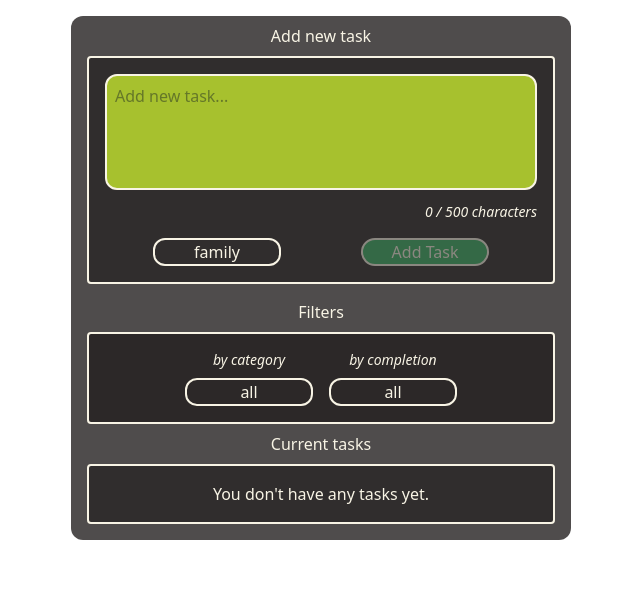
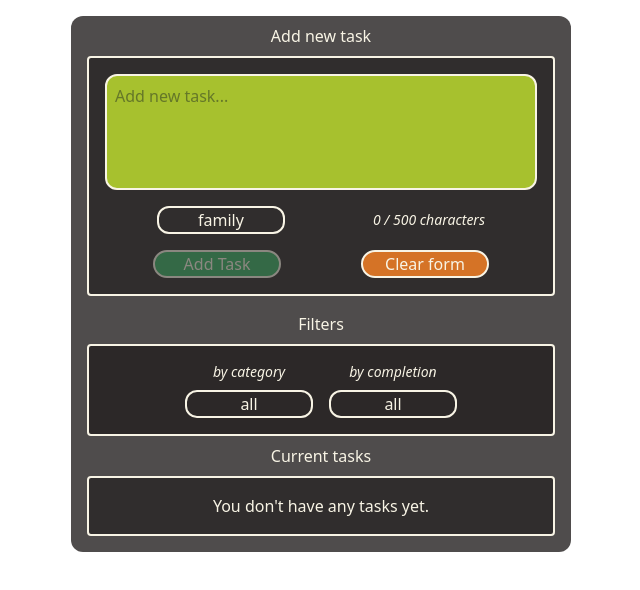
Before and after one commit to Belan-Mihail/ToDoApp, a React (Vite) app: page / in a window 1280 px wide. Shown: the top 590 px of the page, without its empty margins (319-959 px from the left). Built offline with nearby package versions, Linux system fonts and the light colour scheme.

Commit message:
change TodoForm JSX. Add clear form button

```diff
--- a/src/components/TodoForm.tsx
+++ b/src/components/TodoForm.tsx
@@ -55,15 +55,7 @@ const TodoForm: React.FC = () => {
           className="p-2 border-primary-light border-2 bg-lemon rounded-xl text-dark-text resize-none focus:outline-none focus:border-0 hover:border-confirm-button transition-all"
           rows={4}
         />
-        {task.length >= maxLength ? (
-          <div className="text-sm italic text-delete-button mt-1 text-center">
-          you have reached the maximum number of characters
-        </div>
-        ) : (
-          <div className="text-sm italic text-primary-light mt-1 text-right">
-          {task.length} / {maxLength} characters
-        </div>
-        )}
+
 
         <div className="flex justify-around mt-2 mx-4 gap-4">
           <div className="flex  justify-around gap-4 items-center">
@@ -85,8 +77,20 @@ const TodoForm: React.FC = () => {
               </option>
             </select>
           </div>
+          {task.length >= maxLength ? (
+          <div className="text-sm italic text-delete-button mt-1 text-center">
+          you have reached the maximum number of characters
+        </div>
+        ) : (
+          <div className="text-sm italic text-primary-light mt-1 text-right">
+          {task.length} / {maxLength} characters
+        </div>
+        )}
 
-          <button
+
+        </div>
+        <div className="flex justify-around mt-2 mx-4 gap-4">
+        <button
             type="submit"
             className={`custom-width border-primary-light border-2 rounded-2xl bg-confirm-button hover:bg-confirm-button-hover ${
               task.length < 1
@@ -96,6 +100,13 @@ const TodoForm: React.FC = () => {
           >
             Add Task
           </button>
+          <button
+                type="button"
+                onClick={() => {}}
+                className={`custom-width custom-padding border-primary-light border-2 rounded-2xl bg-edit-button hover:bg-edit-button-hover`}
+              >
+                Clear form
+              </button>
         </div>
       </form>
     </>
```
